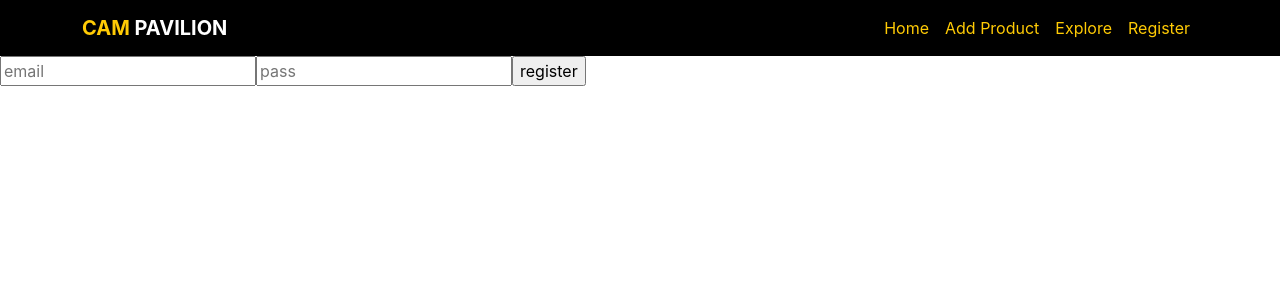
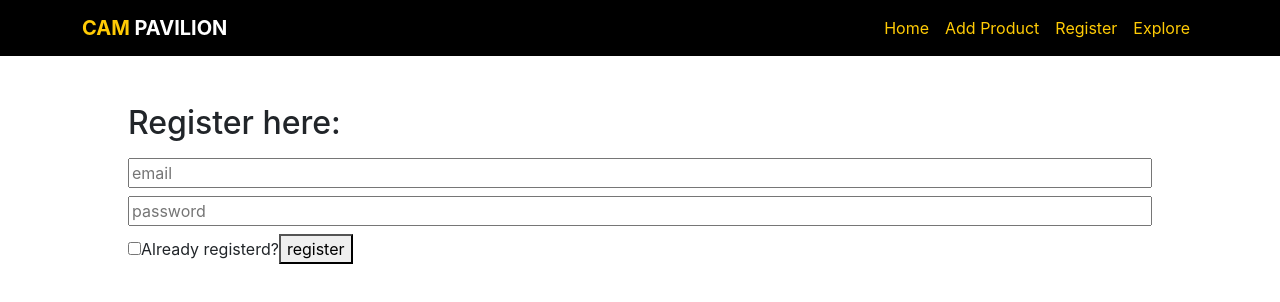
Before and after one commit to shuhelahmed1/cam-pavilion-client-side, a React (Create React App) app: page /register in a window 1280 px wide. Shown: the top 302 px of the page. Built offline with nearby package versions, Linux system fonts and the light colour scheme.

Commit message:
register,login form created

```diff
--- a/src/components/Header/Header.js
+++ b/src/components/Header/Header.js
@@ -3,6 +3,7 @@ import '../Products/Products.css';
 import { Container, Nav, Navbar } from 'react-bootstrap';
 
 const Header = () => {
+
     return (
         <div>
   <Navbar style={{backgroundColor: "black"}} variant="dark">
@@ -11,8 +12,10 @@ const Header = () => {
     <Nav className="ms-auto">
       <Nav.Link href="/home"><span className='yellow-text'>Home</span></Nav.Link>
       <Nav.Link href="/addproduct"><span className='yellow-text'>Add Product</span></Nav.Link>
+
+      <Nav.Link href="/register"><span className='yellow-text'>Register</span></Nav.Link>
       <Nav.Link href="/explore"><span className='yellow-text'>Explore</span></Nav.Link>
-      <Nav.Link href="/register"><span className='yellow-text'>Register</span></Nav.Link>
+
       {/* <Nav.Link className='yellow-text' href="#pricing">Pricing</Nav.Link> */}
     </Nav>
     </Container>
--- /dev/null
+++ b/src/components/Register/Register.css
@@ -0,0 +1,3 @@
+.register-form-section{
+    width: 80%;
+}
--- a/src/components/Register/Register.js
+++ b/src/components/Register/Register.js
@@ -1,31 +1,18 @@
-import React, { useState } from 'react';
-import initializeAuthentication from '../Firebase/firebase.init';
 
-initializeAuthentication();
-
-
+import useFirebase from '../../hook/useFirebase';
+import './Register.css';
 const Register = () => {
-    const [email, setEmail] = useState('')
-    const [password, setPassword] = useState('')
-
-
-    const handleEmail = e =>{
-        setEmail(e.target.value)
-    }
-    const handlePass = e =>{
-        setPassword(e.target.value)
-    }
-    const handleRegister = e=>{
-        e.preventDefault()
-        console.log(email,password)
-
-    }
+    const {handleRegister,isLogin,handleEmail,handlePass,toggleLogin} = useFirebase();
     return (
-        <div>
+        <div className='register-form-section mx-auto my-5'>
             <form onSubmit={handleRegister}>
-                <input onBlur={handleEmail} type="email" placeholder='email'/>
-                <input onBlur={handlePass} type="password" placeholder='pass'/>
-                <input type="submit" value='register'/>
+                <h2>{isLogin ? 'Login' : 'Register'} here: </h2>
+                <input className='d-block w-100 mb-2 mt-3' onBlur={handleEmail} type="email" placeholder='email'/>
+                <input className='d-block w-100 my-2' onBlur={handlePass} type="password" placeholder='password'/>
+                <input onChange={toggleLogin} type="checkbox" id='check1' placeholder='pass'/>
+                <label htmlFor='check1'>Already registerd?</label>
+                {/* <input type="submit" value='register'/> */}
+                <button type='submit'>{isLogin ? 'Login' : 'register'}</button>
                 </form>
         </div>
     );
--- a/src/components/Firebase/firebase.config.js
+++ b/src/components/authSystem/authSystem.config.js
@@ -1,3 +1,4 @@
+
 const firebaseConfig = {
     apiKey: "AIzaSyC1Iu12XxXO12My7N5jtsy0RsyQOjWPmEg",
     authDomain: "cam-pavilion.firebaseapp.com",
@@ -6,4 +7,5 @@ const firebaseConfig = {
     messagingSenderId: "75575563459",
     appId: "1:75575563459:web:5fd613f810abcfd9ef3e76"
   };
+
   export default firebaseConfig;
--- a/src/components/Firebase/firebase.init.js
+++ b/src/components/authSystem/authSystem.init.js
@@ -1,6 +1,8 @@
 // Import the functions you need from the SDKs you need
+
 import { initializeApp } from "firebase/app";
-import firebaseConfig from "./Firebase.config";
+import firebaseConfig from "./authSystem.config";
+
 
 
 const initializeAuthentication = () =>{
--- a/src/hook/useFirebase.js
+++ b/src/hook/useFirebase.js
@@ -0,0 +1,56 @@
+import {  getAuth, createUserWithEmailAndPassword, signInWithEmailAndPassword } from "firebase/auth";
+import  { useState } from 'react';
+import initializeAuthentication from '../components/authSystem/authSystem.init';
+
+initializeAuthentication();
+const useFirebase = () =>{
+    const auth = getAuth();
+    const [user, setUser] = useState({});
+    const [email, setEmail] = useState('');
+    const [password, setPassword] = useState('');
+    const [isLogin, setIsLogin] = useState(false);
+
+    const toggleLogin = e =>{
+        setIsLogin(e.target.checked)
+    }
+    const handleEmail = e =>{
+        setEmail(e.target.value)
+    }
+    const handlePass = e =>{
+        setPassword(e.target.value)
+    }
+    const handleRegister = e =>{
+        e.preventDefault()
+        if(isLogin){
+            processLogin(email,password)
+        }
+        else{
+            registerNewUser(email,password)
+        }
+        e.target.reset();
+
+    }
+    const registerNewUser = (email, password) =>{
+        createUserWithEmailAndPassword(auth, email,password)
+        .then((result)=>{
+            setUser(result.user);
+            console.log(user)
+        })
+    }
+    const processLogin = (email, password) =>{
+        signInWithEmailAndPassword(auth, email,password)
+        .then((result)=>{
+            setUser(result.user);
+            console.log(user)
+        })
+    }
+    return{
+        handleRegister,
+        isLogin,
+        handleEmail,
+        handlePass,
+        toggleLogin
+    }
+}
+
+export default useFirebase;
```
